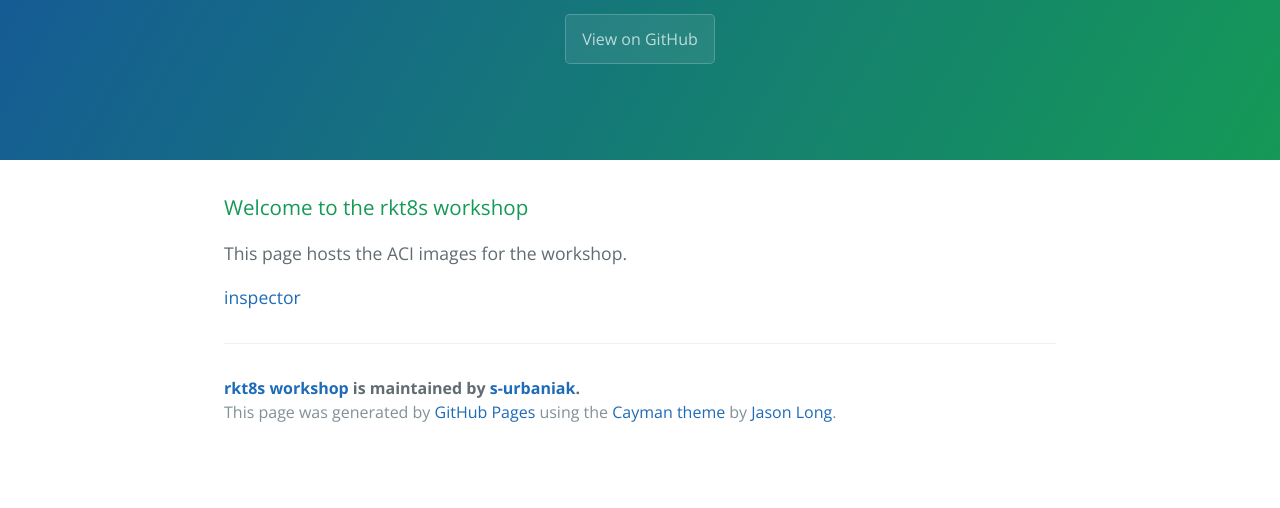
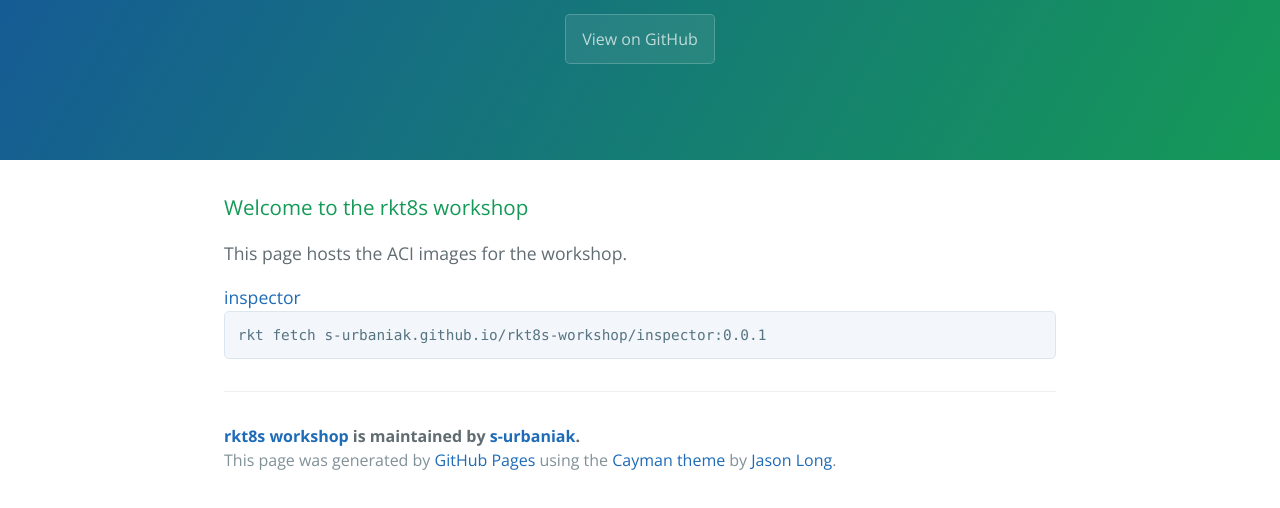
Before and after one commit to s-urbaniak/rktnetes-workshop, a plain HTML site: page index.html in a window 1280 px wide. Shown: the part 176-684 px from the top of the page. Drawn offline with nearby package versions, Linux system fonts and the light colour scheme.

Commit message:
Update index.html

```diff
--- a/index.html
+++ b/index.html
@@ -23,6 +23,9 @@
 <p>This page hosts the ACI images for the workshop.</p>
 
 <a href="https://github.com/s-urbaniak/inspector">inspector</a>
+<pre>
+rkt fetch s-urbaniak.github.io/rkt8s-workshop/inspector:0.0.1
+</pre>
 
       <footer class="site-footer">
         <span class="site-footer-owner"><a href="https://github.com/s-urbaniak/rkt8s-workshop">rkt8s workshop</a> is maintained by <a href="https://github.com/s-urbaniak">s-urbaniak</a>.</span>
```
